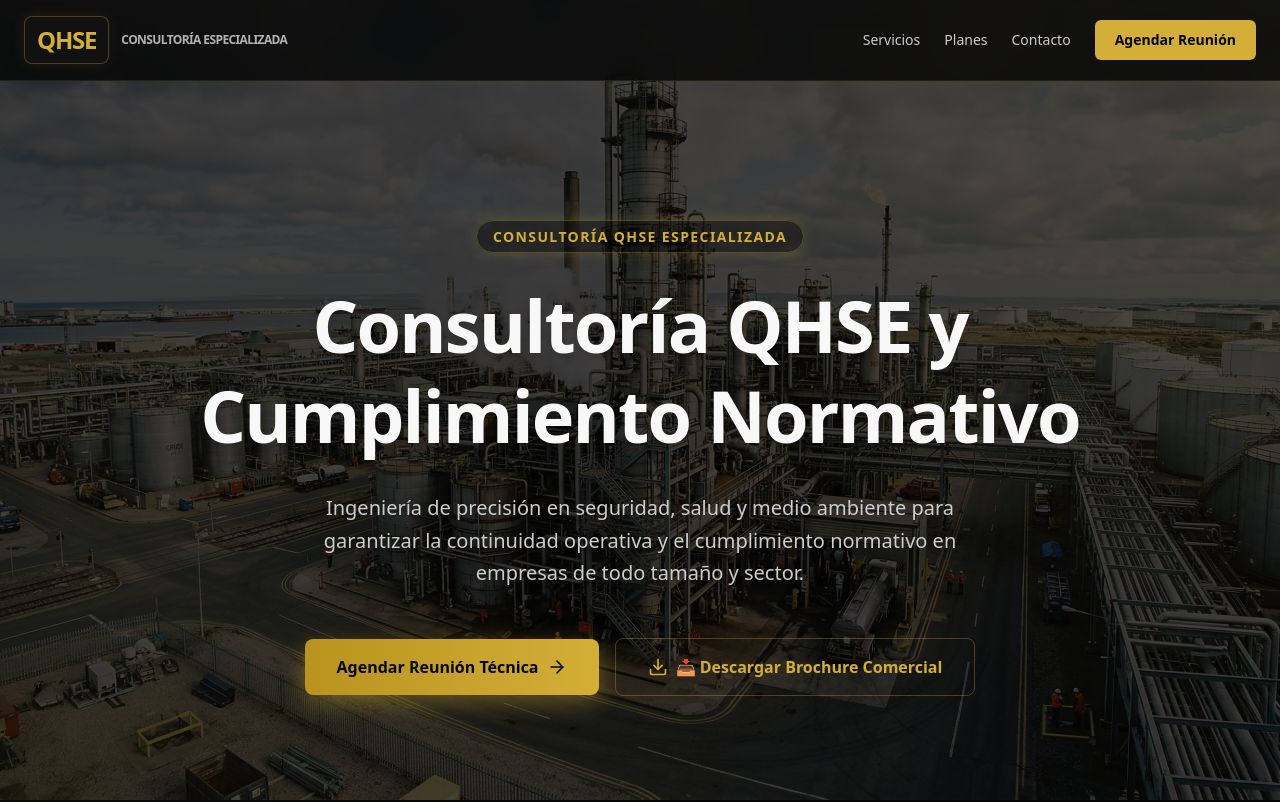
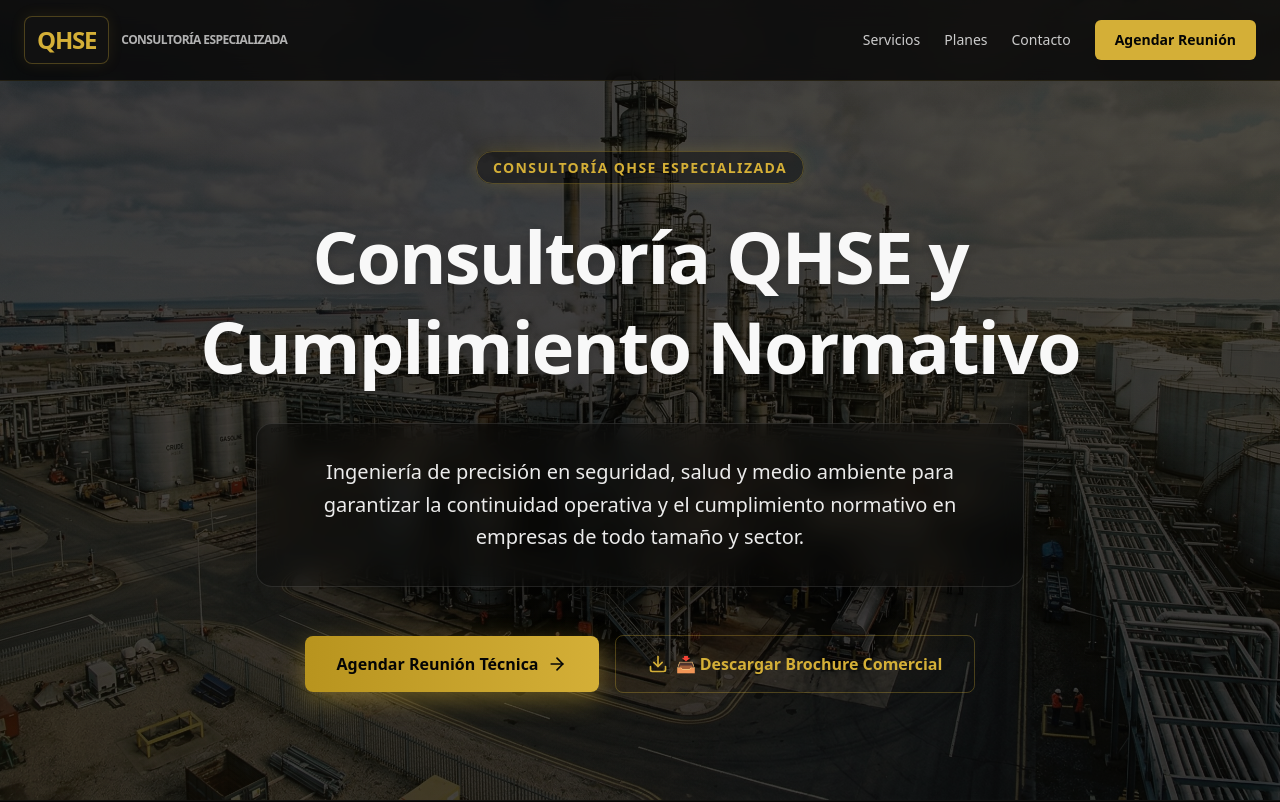
Before and after one commit to NicoKnabe/hseq-onepage, a Next.js app: page / in a window 1280 px wide. Shown: the top 802 px of the page. Built offline with nearby package versions, Linux system fonts and the light colour scheme.

Commit message:
style(hero): ensure full viewport height and add backdrop to slogan

```diff
--- a/src/components/Hero.tsx
+++ b/src/components/Hero.tsx
@@ -5,7 +5,7 @@ import { AnimatedButton } from "./ui/AnimatedButton";
 
 export function Hero() {
     return (
-        <section className="relative overflow-hidden bg-transparent pt-32 pb-16 md:pt-40 md:pb-20 lg:pt-56 lg:pb-32">
+        <section className="relative min-h-[100vh] flex flex-col justify-center overflow-hidden bg-transparent pt-24 pb-16 md:pt-32 md:pb-20">
             {/* Background Glow */}
             <div className="absolute inset-0 z-1 bg-[radial-gradient(circle_at_top_right,rgba(212,175,55,0.08),transparent_50%)]" />
             <div className="absolute inset-0 z-1 bg-[radial-gradient(circle_at_bottom_left,rgba(212,175,55,0.04),transparent_50%)]" />
@@ -36,9 +36,9 @@ export function Hero() {
                         initial={{ opacity: 0, y: 30 }}
                         whileInView={{ opacity: 1, y: 0 }}
                         delay={0.3}
-                        className="text-lg md:text-xl text-white-dim mb-12 max-w-2xl mx-auto leading-relaxed drop-shadow-md"
+                        className="mb-12 max-w-3xl mx-auto"
                     >
-                        <p>
+                        <p className="text-lg md:text-xl text-white/95 leading-relaxed bg-black/40 backdrop-blur-md border border-white/10 p-6 md:p-8 rounded-2xl shadow-2xl">
                             {HERO_DATA.subtitle}
                         </p>
                     </RevealWrapper>
```
